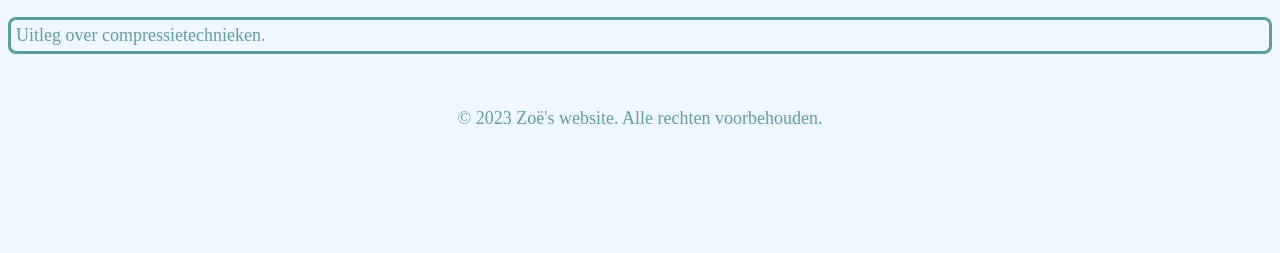
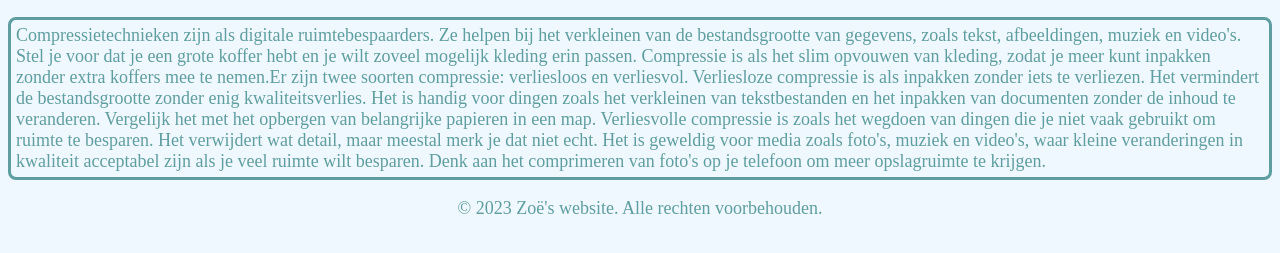
Before and after one commit to Zoevandenberg/Zoevandenberg.github.io, a plain HTML site: page compressietechnieken.html in a window 1280 px wide. Shown: the part 133-386 px from the top of the page. Drawn offline with Linux system fonts and the light colour scheme.

Commit message:
opgeruimd staat netjes

```diff
--- a/compressietechnieken.html
+++ b/compressietechnieken.html
@@ -1,5 +1,5 @@
 
-<!DOCTYPE html> <!--dit is de homepage van mijn site-->
+<!DOCTYPE html> <!--dit is de laatste pagina van mijn site alweer :(-->
 <html> <!--dit is het html-element-->
  <head>
     <title>Compressietechnieken</title>
@@ -7,6 +7,7 @@
     <link rel="stylesheet" href="opmaak.css">
  </head>
  <body>
+
     <ul>
       <li><a href="index.html">Home</a></li>
       <li><a href="algemeneinfo.html">Algemene informatie</a></li>
@@ -15,14 +16,25 @@
       <li><a href="binairstelsel.html">Binaire stelsel</a></li>
       <li><a href="compressietechnieken.html">Compressietechnieken</a></li>
      </ul>
+
      <h1>Compressietechnieken</h1>
-     <p id="para1">Uitleg over compressietechnieken.</p>
-     <br>
+     <p id="para1">Compressietechnieken zijn als digitale ruimtebespaarders. Ze helpen bij het verkleinen
+      van de bestandsgrootte van gegevens, zoals tekst, afbeeldingen, muziek en video's. Stel je voor dat
+      je een grote koffer hebt en je wilt zoveel mogelijk kleding erin passen. Compressie is als het slim
+      opvouwen van kleding, zodat je meer kunt inpakken zonder extra koffers mee te nemen.Er zijn twee
+      soorten compressie: verliesloos en verliesvol.
+      Verliesloze compressie is als inpakken zonder iets te verliezen. Het vermindert de bestandsgrootte
+      zonder enig kwaliteitsverlies. Het is handig voor dingen zoals het verkleinen van tekstbestanden en
+      het inpakken van documenten zonder de inhoud te veranderen. Vergelijk het met het opbergen van
+      belangrijke papieren in een map. Verliesvolle compressie is zoals het wegdoen van dingen die je
+      niet vaak gebruikt om ruimte te besparen. Het verwijdert wat detail, maar meestal merk je dat
+      niet echt. Het is geweldig voor media zoals foto's, muziek en video's, waar kleine veranderingen
+      in kwaliteit acceptabel zijn als je veel ruimte wilt besparen. Denk aan het comprimeren van foto's
+       op je telefoon om meer opslagruimte te krijgen.</p>
+
    <footer>
       <!-- De footer van de pagina -->
-      <div class="footer-content">
       <p>&copy; 2023 Zoë's website. Alle rechten voorbehouden.</p>
-    </div>
   </footer>
 </body>
 </html>
```
Also changed, not shown: algemeneinfo.html (+3 -1 lines), bestandsformaten.html (+0 -2 lines), binairstelsel.html (+2 -0 lines), index.html (+1 -2 lines), kleurmodellen.html (+0 -2 lines).
